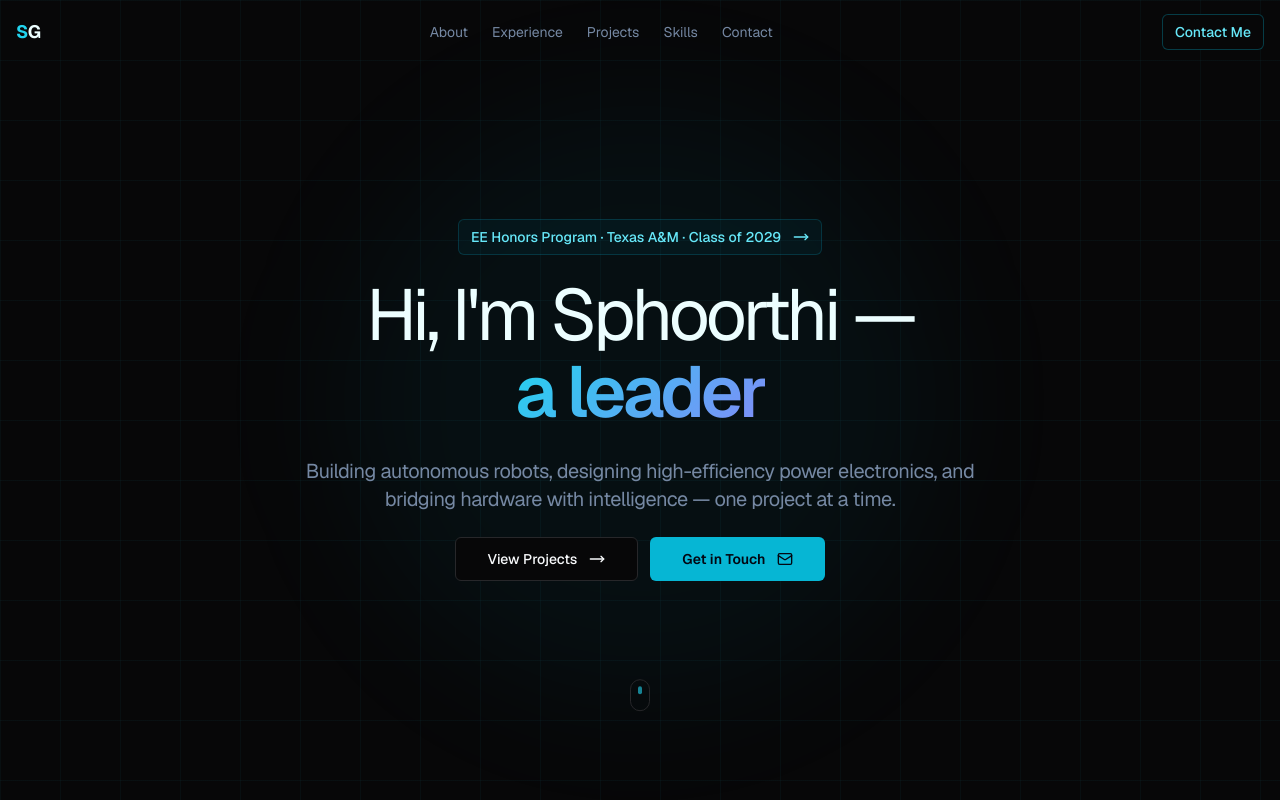
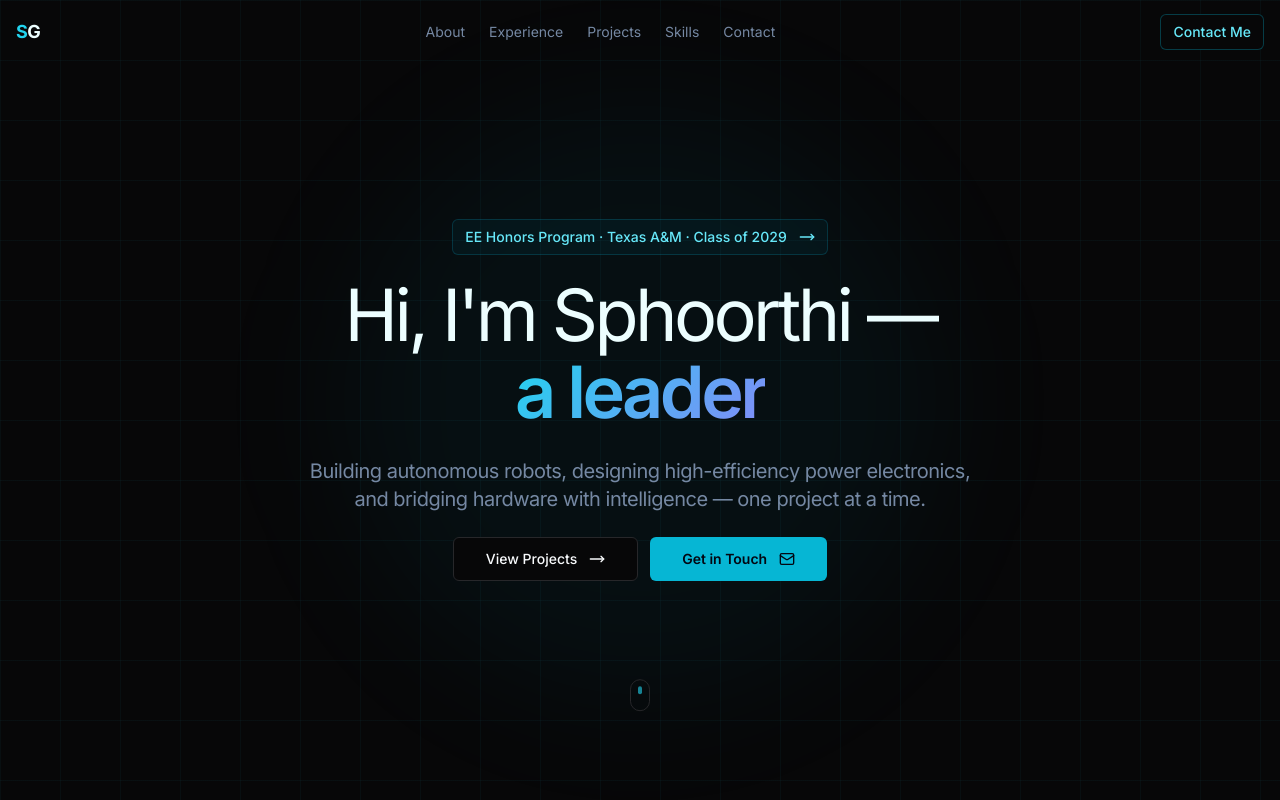
Before and after one commit to sphoorthigurram/sphoorthi-website, a Next.js app: page / in a window 1280 px wide. Shown: the top 800 px of the page. Built offline with nearby package versions, Linux system fonts and the light colour scheme.

Commit message:
Fix: swap Geist fonts for Inter/Roboto_Mono (Next.js 14 compatible)

```diff
--- a/src/app/layout.tsx
+++ b/src/app/layout.tsx
@@ -1,13 +1,13 @@
 import type { Metadata } from "next";
-import { Geist, Geist_Mono } from "next/font/google";
+import { Inter, Roboto_Mono } from "next/font/google";
 import "./globals.css";
 
-const geistSans = Geist({
+const geistSans = Inter({
   variable: "--font-geist-sans",
   subsets: ["latin"],
 });
 
-const geistMono = Geist_Mono({
+const geistMono = Roboto_Mono({
   variable: "--font-geist-mono",
   subsets: ["latin"],
 });
```
